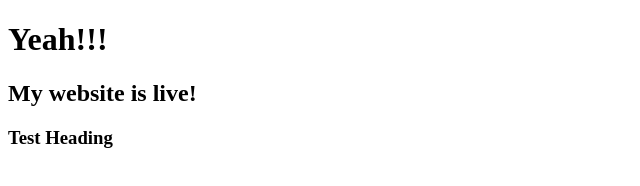
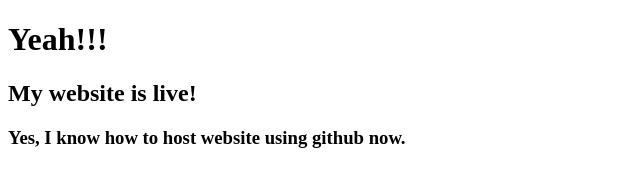
Before and after one commit to justdecodedotme/website, a plain HTML site: page index.html in a window 1280 px wide. Shown: the whole page, without its empty margins (0-640 px from the left). Drawn offline with Linux system fonts and the light colour scheme.

Commit message:
added new line

```diff
--- a/index.html
+++ b/index.html
@@ -9,6 +9,7 @@
 	<body>
 		<h1>Yeah!!!</h1>
 		<h2>My website is live!</h2>
-		<h3>Test Heading</h3>
+
+		<h3>Yes, I know how to host website using github now.</h3>
 	</body>
 </html>
```
